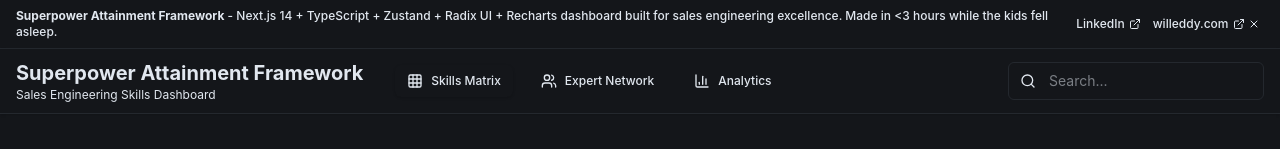
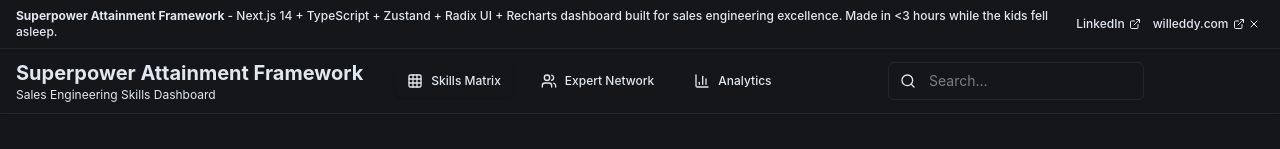
Before and after one commit to SidewalkAutomationResearch/SalesSkillSharingDash, a Next.js app: page / in a window 1280 px wide. Shown: the top 149 px of the page. Built offline with nearby package versions, Linux system fonts and the light colour scheme.

Commit message:
UI Alignment: Move search bar 120px to the right for better page alignment

```diff
--- a/src/components/layout/Navigation.tsx
+++ b/src/components/layout/Navigation.tsx
@@ -59,7 +59,7 @@ export function Navigation() {
           })}
         </nav>
 
-        <div className="ml-auto flex items-center">
+        <div className="ml-auto flex items-center" style={{ marginRight: '120px' }}>
           <div className="relative">
             <Search className="w-4 h-4 absolute left-3 top-1/2 transform -translate-y-1/2 text-accent-blue" />
             <input
```
